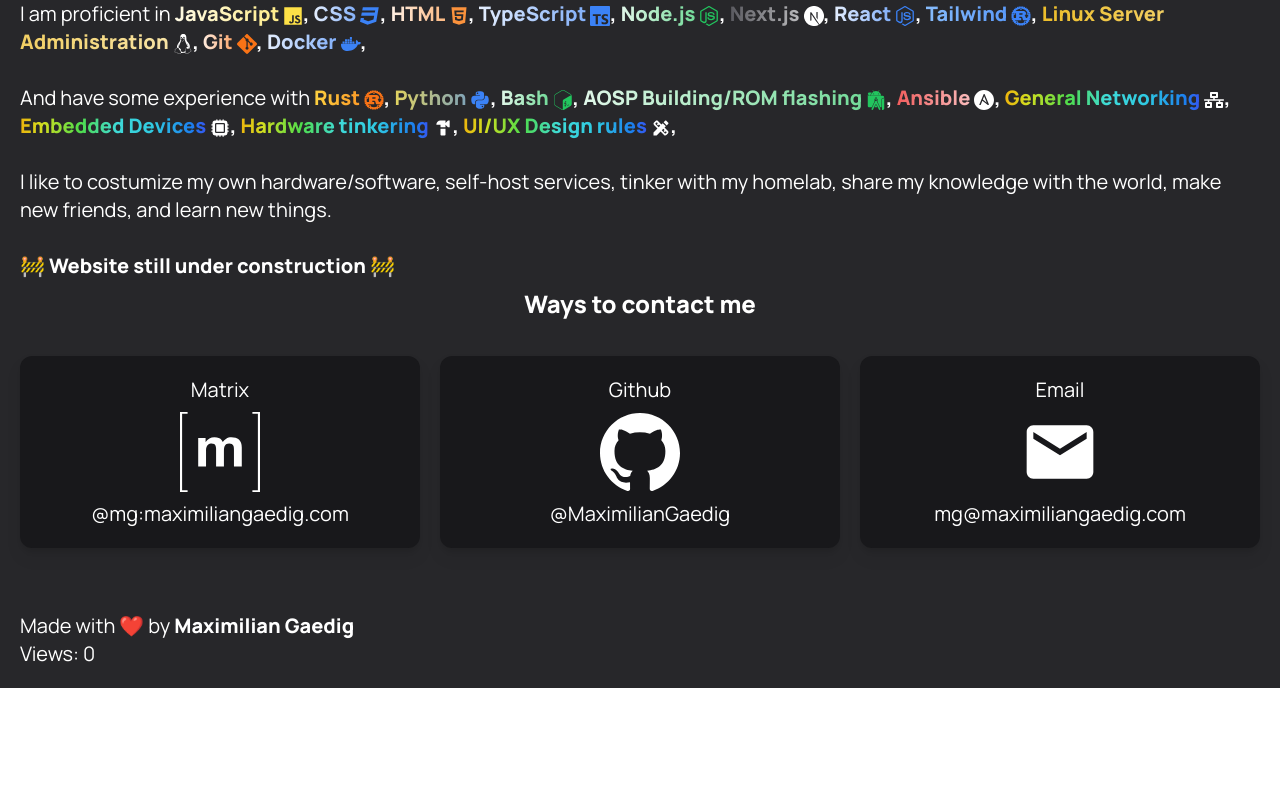
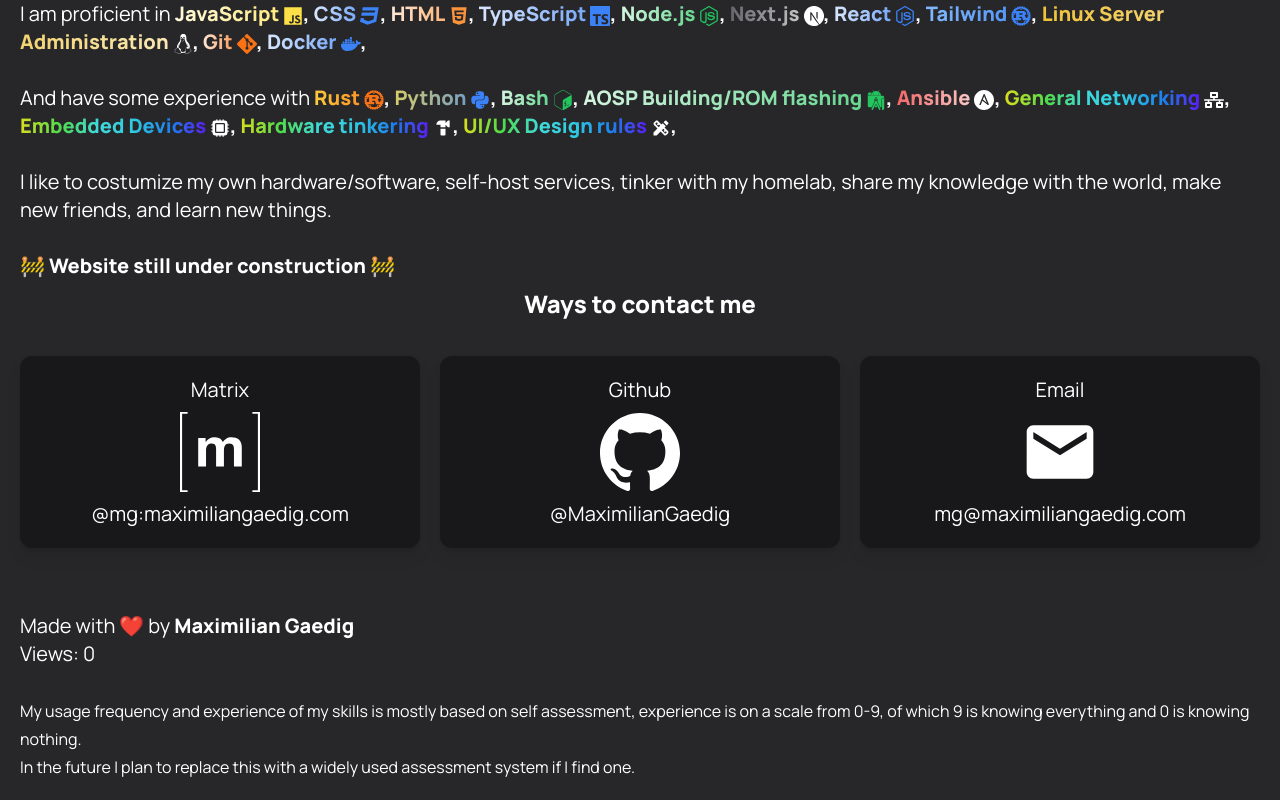
Before and after one commit to MaximilianGaedig/maximiliangaedig.com, a Next.js app: page / in a window 1280 px wide. Shown: the part 236-1036 px from the top of the page. Before the commit the page ends 924 px from the top, so only its background shows below. Built offline with nearby package versions, Linux system fonts and the light colour scheme; no server answers; the database is empty.

Commit message:
💬 Add notice about skill assesment

```diff
--- a/pages/index.tsx
+++ b/pages/index.tsx
@@ -297,6 +297,18 @@
           Views:
           {' '}
           {views}
+          <br />
+          <br />
+          <span className="text-base">
+            My usage frequency and experience of my skills is mostly based on self assessment,
+            experience is on a scale from 0-9,
+            {' '}
+            of which 9 is knowing everything and 0 is knowing nothing.
+            <br />
+            In the future I plan to replace this with
+            {' '}
+            a widely used assessment system if I find one.
+          </span>
         </p>
       </footer>
     </div>
```
